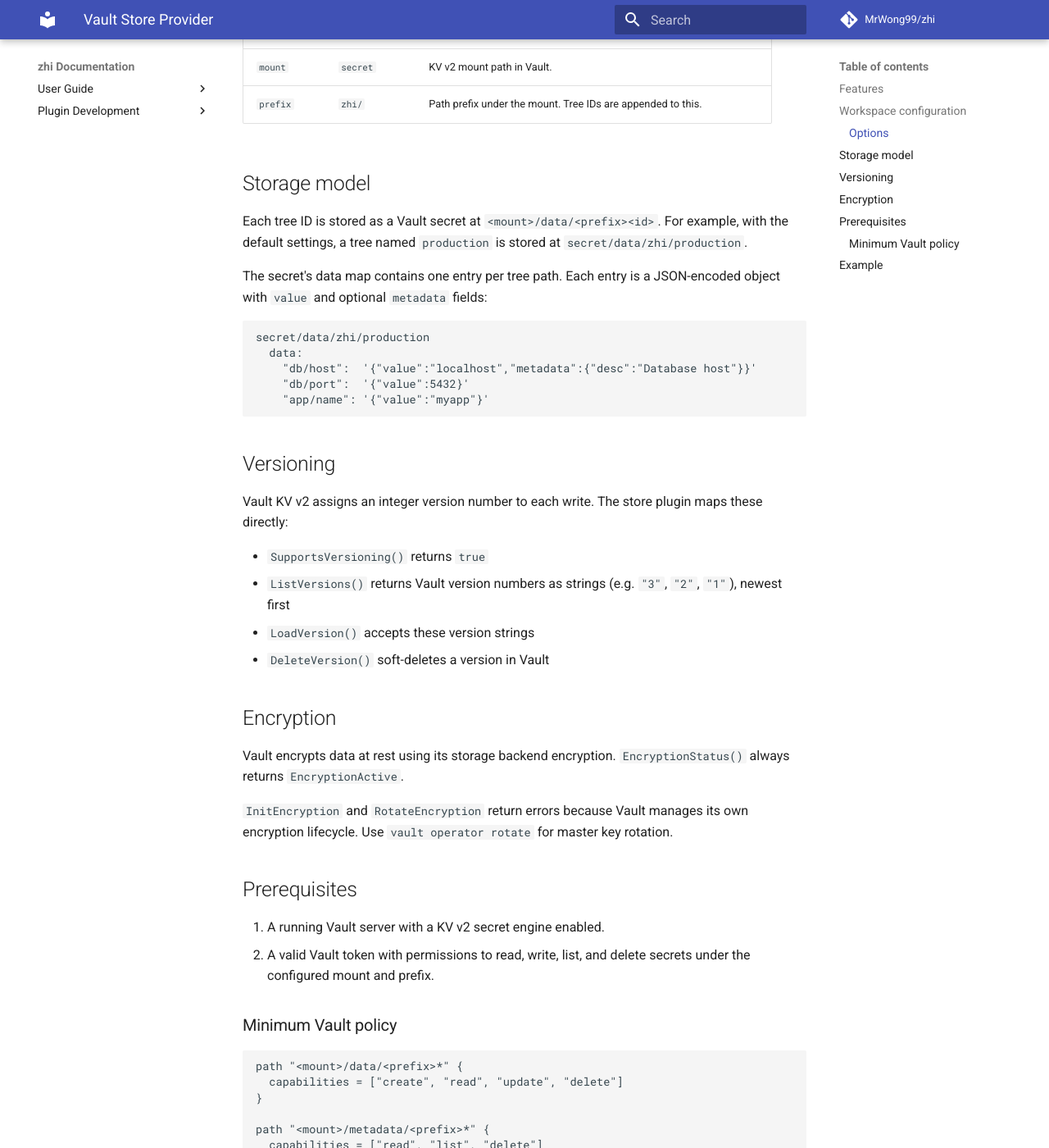
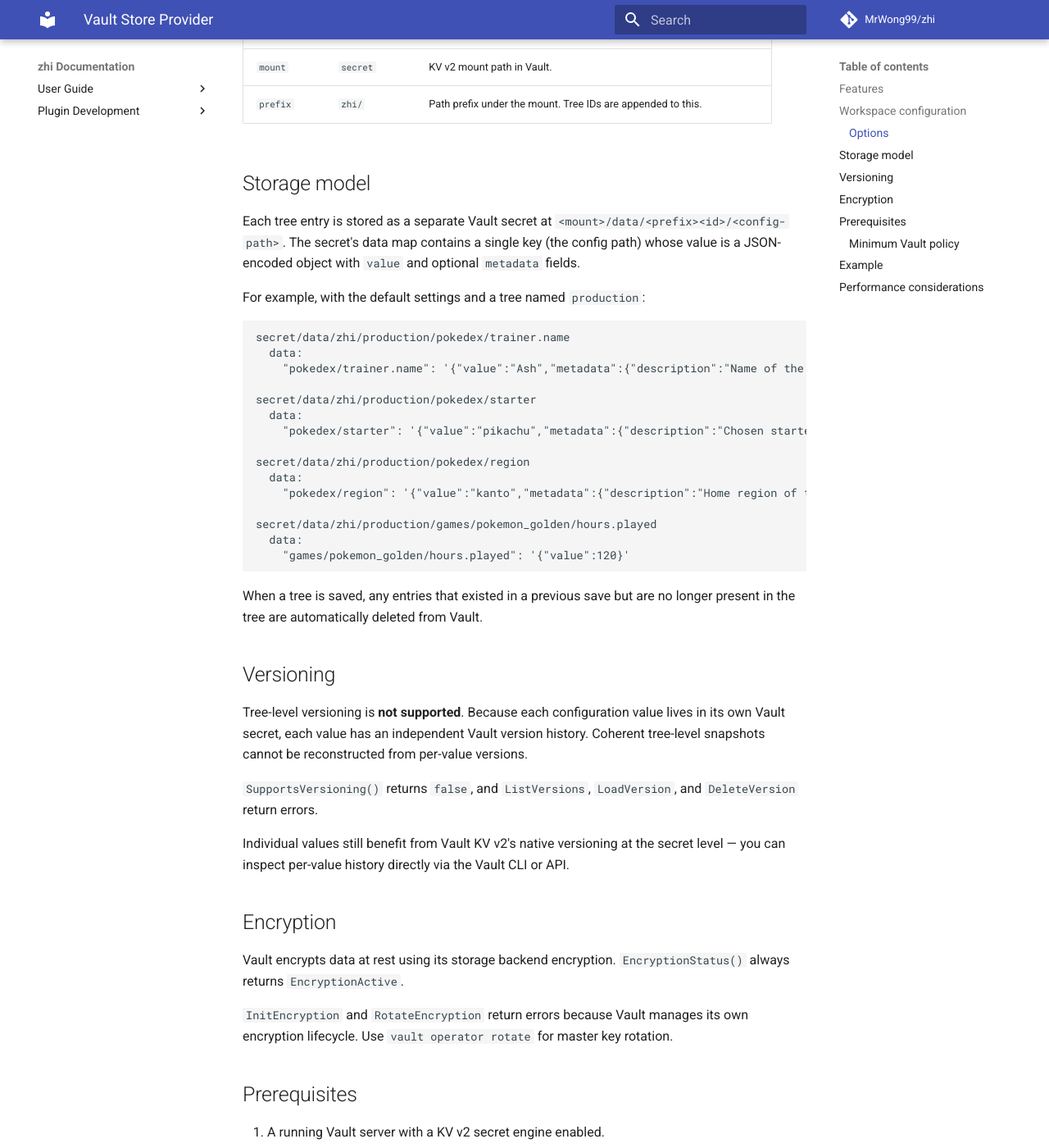
Before and after one commit to MrWong99/zhi, an MkDocs documentation site: the page built from docs/user-guide/vault-store.md, in a window 1280 px wide and 1400 px high, scrolled down 918 px. Shown: the whole window at 82% size. Built offline with MkDocs 1.6.1 and Material for MkDocs 9.7.7, drawn with Linux system fonts in a browser that asks for light colours; comment, search, counter and statistics services are not loaded; some of the changed text lies outside the part shown.

Commit message:
refactor(store): store each tree entry as its own Vault secret
Change the Vault storage model from one secret per tree to one secret
per config entry at <mount>/data/<prefix>/<id>/<config-path>. This
enables fine-grained Vault policies per configuration value, supporting
least-privilege access control.

Key changes:
- Save writes each tree entry as a separate KV v2 secret and cleans
  up entries removed since the last save
- Load recursively lists and reads all secrets under the tree prefix
- Delete recursively removes all secrets belonging to a tree
- ListTrees reads directory entries at the prefix level
- Tree-level versioning disabled (each value has independent versions)
- Updated docs with per-value policy examples and performance notes
- Added integration tests for deep paths and overwrite cleanup

https://claude.ai/code/session_012XcjgvKrg7gfuheuJGVKqK

````diff
--- a/docs/user-guide/vault-store.md
+++ b/docs/user-guide/vault-store.md
@@ -2,14 +2,14 @@
 
 The built-in `vault` store provider persists configuration trees in
 [HashiCorp Vault](https://www.vaultproject.io/) using the KV v2 secret
-engine. Each configuration tree maps to a single Vault secret, with tree
-entries stored as key-value pairs in the secret's data.
+engine. Each tree entry is stored as its own Vault secret, enabling
+fine-grained Vault policies per configuration value.
 
 ## Features
 
-- **Versioning** -- Vault KV v2 natively versions secrets, so every
-  `Save` creates a new version. You can list, load, and delete individual
-  versions through the store plugin interface.
+- **Per-value secrets** -- Each configuration key is stored at its own
+  Vault path. This lets you write Vault policies that grant or restrict
+  access to individual configuration values.
 - **Encryption at rest** -- Vault encrypts all data at rest using its
   internal barrier encryption. The provider always reports
   `EncryptionActive`.
@@ -40,31 +40,47 @@ store:
 
 ## Storage model
 
-Each tree ID is stored as a Vault secret at `<mount>/data/<prefix><id>`.
-For example, with the default settings, a tree named `production` is stored
-at `secret/data/zhi/production`.
+Each tree entry is stored as a separate Vault secret at
+`<mount>/data/<prefix><id>/<config-path>`. The secret's data map contains
+a single key (the config path) whose value is a JSON-encoded object with
+`value` and optional `metadata` fields.
 
-The secret's data map contains one entry per tree path. Each entry is a
-JSON-encoded object with `value` and optional `metadata` fields:
+For example, with the default settings and a tree named `production`:
 
 ```
-secret/data/zhi/production
+secret/data/zhi/production/pokedex/trainer.name
   data:
-    "db/host":  '{"value":"localhost","metadata":{"desc":"Database host"}}'
-    "db/port":  '{"value":5432}'
-    "app/name": '{"value":"myapp"}'
+    "pokedex/trainer.name": '{"value":"Ash","metadata":{"description":"Name of the Pokemon trainer"}}'
+
+secret/data/zhi/production/pokedex/starter
+  data:
+    "pokedex/starter": '{"value":"pikachu","metadata":{"description":"Chosen starter Pokemon"}}'
+
+secret/data/zhi/production/pokedex/region
+  data:
+    "pokedex/region": '{"value":"kanto","metadata":{"description":"Home region of the trainer"}}'
+
+secret/data/zhi/production/games/pokemon_golden/hours.played
+  data:
+    "games/pokemon_golden/hours.played": '{"value":120}'
 ```
+
+When a tree is saved, any entries that existed in a previous save but are
+no longer present in the tree are automatically deleted from Vault.
 
 ## Versioning
 
-Vault KV v2 assigns an integer version number to each write. The store
-plugin maps these directly:
+Tree-level versioning is **not supported**. Because each configuration
+value lives in its own Vault secret, each value has an independent Vault
+version history. Coherent tree-level snapshots cannot be reconstructed
+from per-value versions.
 
-- `SupportsVersioning()` returns `true`
-- `ListVersions()` returns Vault version numbers as strings (e.g. `"3"`,
-  `"2"`, `"1"`), newest first
-- `LoadVersion()` accepts these version strings
-- `DeleteVersion()` soft-deletes a version in Vault
+`SupportsVersioning()` returns `false`, and `ListVersions`, `LoadVersion`,
+and `DeleteVersion` return errors.
+
+Individual values still benefit from Vault KV v2's native versioning at
+the secret level — you can inspect per-value history directly via the
+Vault CLI or API.
 
 ## Encryption
 
@@ -83,6 +99,9 @@ rotation.
 
 ### Minimum Vault policy
 
+Because each configuration value is its own Vault secret, you can write
+fine-grained policies. A broad policy that grants access to all values:
+
 ```hcl
 path "<mount>/data/<prefix>*" {
   capabilities = ["create", "read", "update", "delete"]
@@ -91,9 +110,28 @@ path "<mount>/data/<prefix>*" {
 path "<mount>/metadata/<prefix>*" {
   capabilities = ["read", "list", "delete"]
 }
+```
 
-path "<mount>/delete/<prefix>*" {
-  capabilities = ["update"]
+A more restrictive policy that grants read-only access to a specific
+subtree and full access to another:
+
+```hcl
+# Read-only access to pokedex configuration.
+path "<mount>/data/<prefix>production/pokedex/*" {
+  capabilities = ["read"]
+}
+
+path "<mount>/metadata/<prefix>production/pokedex/*" {
+  capabilities = ["read", "list"]
+}
+
+# Full access to games configuration.
+path "<mount>/data/<prefix>production/games/*" {
+  capabilities = ["create", "read", "update", "delete"]
+}
+
+path "<mount>/metadata/<prefix>production/games/*" {
+  capabilities = ["read", "list", "delete"]
 }
 ```
 
@@ -124,4 +162,12 @@ store:
 EOF
 ```
 
-Trees will be stored under `secret/data/myproject/<tree-id>`.
+Trees will be stored under `secret/data/myproject/<tree-id>/<config-path>`.
+
+## Performance considerations
+
+Because each tree entry is a separate Vault secret, loading and saving a
+tree requires one Vault API call per entry plus recursive LIST calls to
+discover entries. For trees with many entries, this is more network-
+intensive than a single-secret model. The tradeoff is fine-grained access
+control at the Vault policy level.
````
Also changed, not shown: 3 other files.
